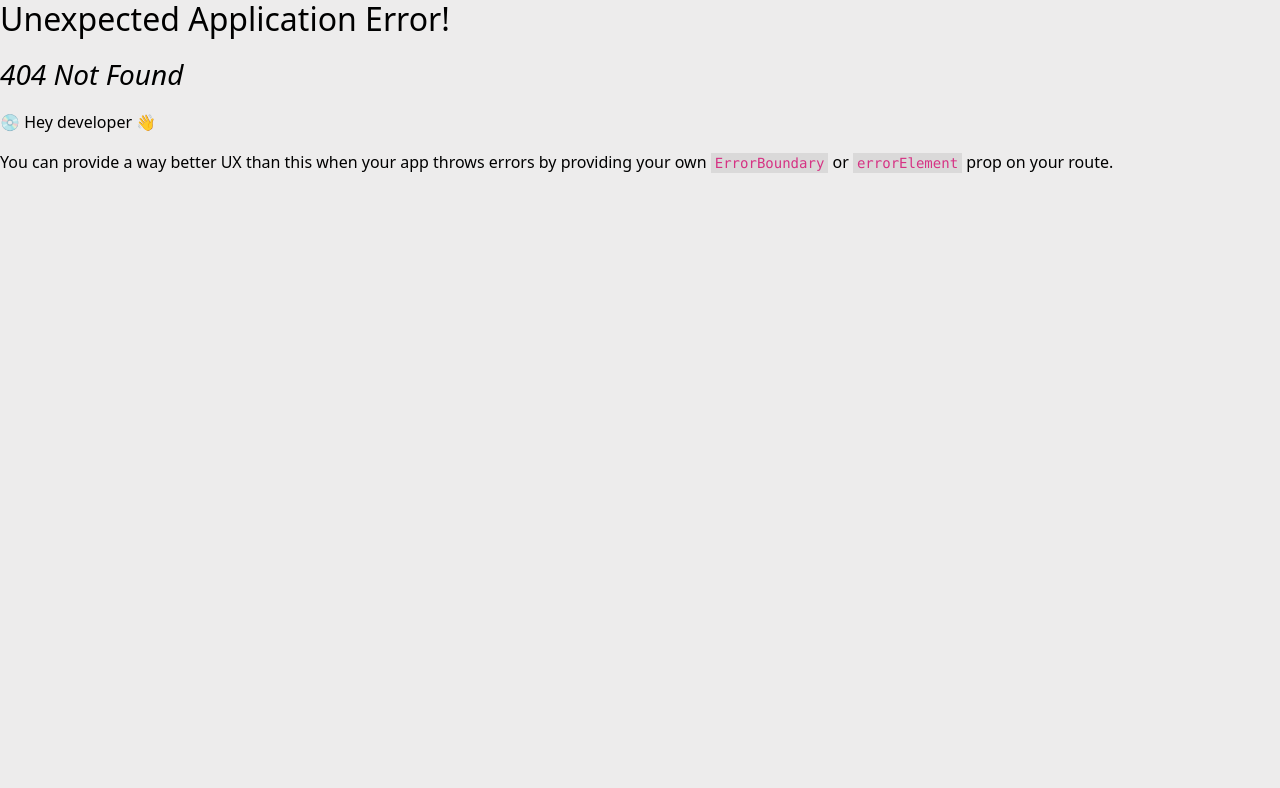
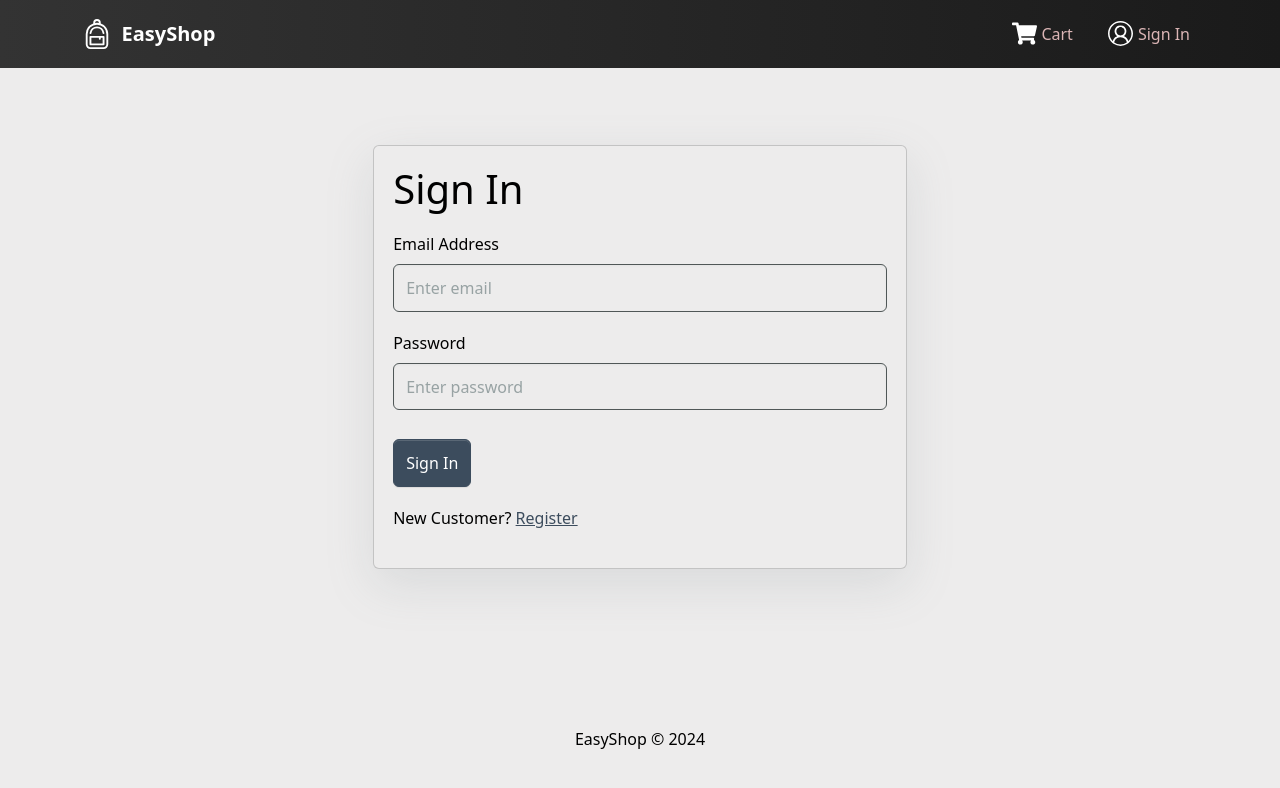
Before and after one commit to adhirajnandy/demo, a React (Create React App) app in the folder frontend/: page /login in a window 1280 px wide. Before the commit this address had no page. Shown: the top 788 px of the page. Built offline with nearby package versions, Linux system fonts and the light colour scheme.

Commit message:
Sign In Screen Added

```diff
--- /dev/null
+++ b/frontend/src/components/FormContainer.jsx
@@ -0,0 +1,21 @@
+import React from 'react';
+import { Container, Row, Col, Card } from 'react-bootstrap';
+import { AiOutlineUser, AiOutlineLock } from 'react-icons/ai'; // Import icons for username and password fields
+
+const FormContainer = ({ children }) => {
+  return (
+    <Container>
+      <Row className='justify-content-md-center mt-5'>
+        <Col xs={12} md={6}>
+          <Card className='shadow-lg'>
+            <Card.Body>
+              {children}
+            </Card.Body>
+          </Card>
+        </Col>
+      </Row>
+    </Container>
+  )
+}
+
+export default FormContainer;
--- a/frontend/src/index.js
+++ b/frontend/src/index.js
@@ -16,6 +16,7 @@ import reportWebVitals from './reportWebVitals';
 import HomeScreen from './screens/HomeScreen';
 import ProductScreen from './screens/ProductScreen';
 import CartScreen from './screens/CartScreen';
+import LoginScreen from './screens/LoginScreen';
 
 const router = createBrowserRouter(
   createRoutesFromElements(
@@ -23,6 +24,7 @@ const router = createBrowserRouter(
       <Route index={true} path='/' element={<HomeScreen />}/>
       <Route  path='/product/:id' element={<ProductScreen />}/>
       <Route  path='/cart' element={<CartScreen />}/>
+      <Route path='/login' element={<LoginScreen />} />
     </Route>
   )
 )
--- /dev/null
+++ b/frontend/src/screens/LoginScreen.jsx
@@ -0,0 +1,55 @@
+import React from 'react';
+import { useState } from 'react';
+import {Link} from 'react-router-dom';
+import { Form,Button,Row,Col } from 'react-bootstrap';
+import FormContainer from '../components/FormContainer';
+
+const LoginScreen = () => {
+
+    const [email, setEmail] = useState('');
+    const[password, setPassword] = useState('');
+
+    const submitHandler = (e) => {
+        e.preventDefault()
+        console.log('submit')
+    }
+      return (
+        <FormContainer >
+            <h1>Sign In</h1>
+
+            <Form onSubmit={submitHandler}>
+                <Form.Group controlId = 'email' className='my-3'>
+                    <Form.Label>Email Address</Form.Label>
+                    <Form.Control
+                        type='email'
+                        placeholder='Enter email'
+                        value={email}
+                        onChange={(e) => setEmail(e.target.value)}>
+
+                        </Form.Control>
+                </Form.Group>
+                <Form.Group controlId = 'password' className='my-3'>
+                    <Form.Label>Password</Form.Label>
+                    <Form.Control
+                        type='password'
+                        placeholder='Enter password'
+                        value={password}
+                        onChange={(e) => setPassword(e.target.value)}>
+
+                        </Form.Control>
+                </Form.Group>
+                <Button type='submit' variant='primary' className='mt-2'>
+                    Sign In
+                </Button>
+            </Form>
+
+            <Row className='py-3'>
+                <Col>
+                    New Customer? <Link to='/register'>Register</Link>
+                </Col>
+            </Row>
+        </FormContainer>
+  )
+}
+
+export default LoginScreen
```
